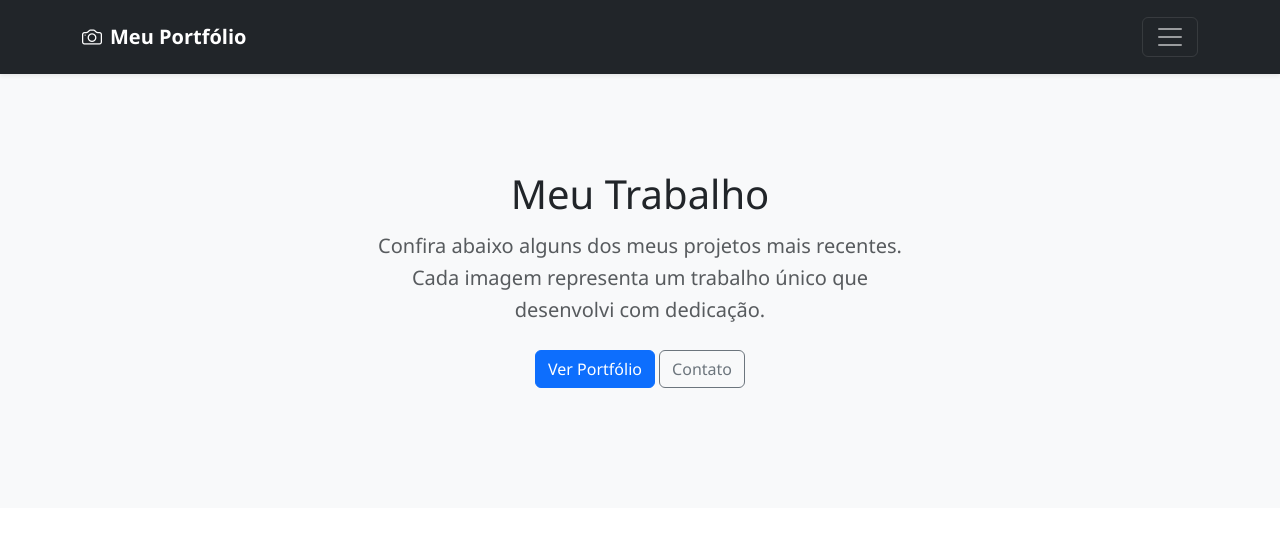
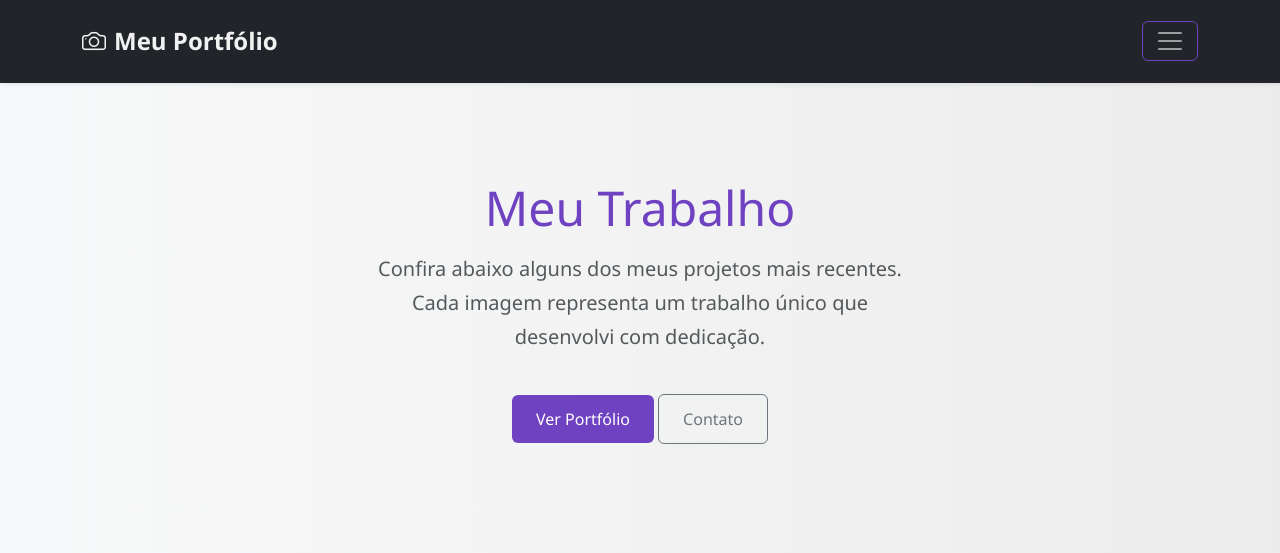
Before and after one commit to jsdodev/NexusOrigin, a Django app: template cursos/templates/home.html in a window 1280 px wide. Shown: the top 553 px of the page. Run offline with Django 4.2, Linux system fonts and the light colour scheme; the template is opened without the code that fills it, so the values that code supplies are empty.

Commit message:
css funcional

```diff
--- /dev/null
+++ b/cursos/static/cursos/assets/js/main.js
@@ -0,0 +1 @@
+console.log('JavaScript carregado com sucesso!');
--- /dev/null
+++ b/cursos/static/cursos/style.css
@@ -0,0 +1,205 @@
+:root {
+    --primary-color: #6f42c1;
+    --primary-hover: #5936a2;
+    --secondary-color: #6c757d;
+    --secondary-hover: #5a6268;
+
+    --light-bg: #f8f9fa;
+    --dark-bg: #1c1e21;
+    --card-bg: #ffffff;
+
+    --text-light: #f1f1f1;
+    --text-dark: #212529;
+
+    --transition-fast: all 0.2s ease-in-out;
+    --transition-smooth: all 0.4s ease-in-out;
+    --border-radius: 0.5rem;
+}
+
+/* RESET */
+* {
+    margin: 0;
+    padding: 0;
+    box-sizing: border-box;
+}
+
+html {
+    scroll-behavior: smooth;
+}
+
+body {
+    font-family: 'Segoe UI', system-ui, sans-serif;
+    background-color: var(--light-bg);
+    color: var(--text-dark);
+    line-height: 1.7;
+    font-size: 16px;
+}
+
+/* ===================== NAVBAR ===================== */
+.navbar {
+    background-color: var(--dark-bg);
+    padding: 1rem 0;
+    transition: var(--transition-smooth);
+}
+
+.navbar .navbar-brand {
+    color: var(--text-light);
+    font-size: 1.5rem;
+    font-weight: bold;
+    transition: var(--transition-fast);
+}
+
+.navbar .navbar-brand:hover {
+    color: var(--primary-color);
+}
+
+.navbar-toggler {
+    border-color: var(--primary-color);
+}
+
+/* ===================== HERO SECTION ===================== */
+section.text-center.bg-light {
+    background: linear-gradient(to right, #f8f9fa, #ececec);
+    padding: 5rem 0;
+}
+
+section.text-center h1 {
+    font-size: 3rem;
+    color: var(--primary-color);
+    font-weight: 700;
+    margin-bottom: 1rem;
+}
+
+section.text-center p.lead {
+    font-size: 1.25rem;
+    color: #555;
+    margin-bottom: 2rem;
+}
+
+section.text-center .btn {
+    padding: 0.75rem 1.5rem;
+    font-size: 1rem;
+    transition: var(--transition-fast);
+}
+
+.btn-primary {
+    background-color: var(--primary-color);
+    border: none;
+}
+
+.btn-primary:hover {
+    background-color: var(--primary-hover);
+}
+
+.btn-outline-secondary:hover {
+    background-color: var(--secondary-hover);
+    color: #fff;
+}
+
+/* ===================== CARDS ===================== */
+.album {
+    background-color: var(--light-bg);
+}
+
+.card {
+    background-color: var(--card-bg);
+    border: none;
+    border-radius: var(--border-radius);
+    overflow: hidden;
+    box-shadow: 0 0 15px rgba(0, 0, 0, 0.05);
+    transition: transform 0.3s ease, box-shadow 0.3s ease;
+}
+
+.card:hover {
+    transform: translateY(-5px);
+    box-shadow: 0 12px 30px rgba(0, 0, 0, 0.1);
+}
+
+.card-img-top {
+    height: 220px;
+    object-fit: cover;
+    transition: transform 0.3s ease;
+}
+
+.card:hover .card-img-top {
+    transform: scale(1.03);
+}
+
+.card-body {
+    padding: 1.5rem;
+}
+
+.card-title {
+    font-size: 1.2rem;
+    font-weight: 600;
+    margin-bottom: 0.75rem;
+}
+
+.card-text {
+    font-size: 0.95rem;
+    color: #555;
+}
+
+/* ===================== CONTATO ===================== */
+#contato {
+    background-color: #f1f1f1;
+    padding: 4rem 0;
+}
+
+#contato h2 {
+    color: var(--primary-color);
+    font-size: 2rem;
+    font-weight: bold;
+    margin-bottom: 1rem;
+}
+
+#contato p.lead {
+    font-size: 1.1rem;
+    color: #666;
+}
+
+#contato .btn {
+    padding: 0.7rem 1.4rem;
+    font-size: 0.95rem;
+    transition: var(--transition-fast);
+    display: inline-flex;
+    align-items: center;
+    gap: 0.5rem;
+}
+
+#contato .btn:hover {
+    transform: translateY(-2px);
+}
+
+/* ===================== FOOTER ===================== */
+footer {
+    background-color: var(--dark-bg);
+    color: var(--text-light);
+    padding: 2rem 0;
+    text-align: center;
+}
+
+footer a {
+    color: var(--text-light);
+    text-decoration: none;
+    transition: var(--transition-fast);
+}
+
+footer a:hover {
+    color: var(--primary-color);
+}
+
+/* ===================== RESPONSIVO ===================== */
+@media (max-width: 768px) {
+    section.text-center h1 {
+        font-size: 2rem;
+    }
+
+    .card-img-top {
+        height: 180px;
+    }
+
+    .navbar-brand {
+        font-size: 1.2rem;
+    }
+}
--- a/cursos/templates/home.html
+++ b/cursos/templates/home.html
@@ -1,3 +1,5 @@
+{% load static %}
+
 <!DOCTYPE html>
 <html lang="pt-br">
 <head>
@@ -12,7 +14,8 @@
     <link rel="stylesheet" href="https://cdn.jsdelivr.net/npm/bootstrap-icons@1.11.1/font/bootstrap-icons.css">
 
     <!-- CSS Personalizado -->
-    <link href="assets/css/style.css" rel="stylesheet">
+    <link href="{% static 'cursos/style.css' %}" rel="stylesheet">
+
 </head>
 <body>
     <!-- Cabeçalho/Navegação -->
--- a/cursos/templates/style.css
+++ /dev/null
@@ -1,193 +0,0 @@
-:root {
-    /* Cores temáticas */
-    --primary-color: #712cf9;
-    --secondary-color: #6c757d;
-    --light-bg: #f8f9fa;
-    --dark-bg: #212529;
-    --text-light: #f8f9fa;
-    --text-dark: #212529;
-    --hover-effect: 0 4px 6px rgba(0, 0, 0, 0.1);
-    --transition-base: all 0.3s ease-in-out;
-}
-
-/* Reset e Estilos Base */
-* {
-    margin: 0;
-    padding: 0;
-    box-sizing: border-box;
-}
-
-html {
-    scroll-behavior: smooth;
-}
-
-body {
-    font-family: 'Segoe UI', system-ui, -apple-system, sans-serif;
-    line-height: 1.6;
-    color: var(--text-dark);
-    background-color: #ffffff;
-    padding-top: 0;
-    overflow-x: hidden;
-}
-
-/* Tipografia Responsiva */
-h1, h2, h3, h4, h5, h6 {
-    font-weight: 700;
-    line-height: 1.2;
-    margin-bottom: 0.75rem;
-}
-
-p {
-    margin-bottom: 1rem;
-}
-
-/* Componentes Reutilizáveis */
-
-/* Navbar Aprimorada */
-.navbar {
-    margin-bottom: 0;
-    padding: 1rem 0;
-    transition: var(--transition-base);
-    box-shadow: 0 2px 4px rgba(0, 0, 0, 0.05);
-}
-
-.navbar.scrolled {
-    padding: 0.5rem 0;
-    background-color: rgba(33, 37, 41, 0.95) !important;
-    backdrop-filter: blur(10px);
-}
-
-/* Cards Modernizados */
-.card {
-    transition: var(--transition-base);
-    margin-bottom: 1.5rem;
-    border: none;
-    border-radius: 0.5rem;
-    overflow: hidden;
-    box-shadow: 0 2px 10px rgba(0, 0, 0, 0.08);
-    height: 100%;
-}
-
-.card:hover {
-    transform: translateY(-0.5rem);
-    box-shadow: var(--hover-effect);
-}
-
-.card-img-top {
-    height: 225px;
-    object-fit: cover;
-    width: 100%;
-    transition: var(--transition-base);
-}
-
-.card:hover .card-img-top {
-    transform: scale(1.03);
-}
-
-.card-body {
-    padding: 1.5rem;
-}
-
-.card-title {
-    font-size: 1.25rem;
-    margin-bottom: 0.75rem;
-}
-
-/* Seção Hero Aprimorada */
-.hero-section {
-    position: relative;
-    min-height: 80vh;
-    display: flex;
-    align-items: center;
-    background: linear-gradient(rgba(0, 0, 0, 0.7), rgba(0, 0, 0, 0.7)), url('../img/hero-bg.jpg') no-repeat center center;
-    background-size: cover;
-    color: var(--text-light);
-    text-align: center;
-    padding: 5rem 0;
-}
-
-.hero-section::before {
-    content: '';
-    position: absolute;
-    top: 0;
-    left: 0;
-    width: 100%;
-    height: 100%;
-    background: linear-gradient(
-        to right,
-        rgba(0, 0, 0, 0.8) 0%,
-        rgba(0, 0, 0, 0.5) 50%,
-        rgba(0, 0, 0, 0.8) 100%
-    );
-    z-index: 0;
-}
-
-.hero-content {
-    position: relative;
-    z-index: 1;
-    max-width: 800px;
-    margin: 0 auto;
-}
-
-/* Seção de Contato Aprimorada */
-.contact-section {
-    background-color: var(--light-bg);
-    padding: 4rem 0;
-}
-
-.contact-card {
-    background: white;
-    border-radius: 0.5rem;
-    padding: 2rem;
-    box-shadow: var(--hover-effect);
-}
-
-/* Rodapé Aprimorado */
-footer {
-    background-color: var(--dark-bg);
-    color: var(--text-light);
-    padding: 2rem 0;
-    text-align: center;
-}
-
-footer a {
-    color: var(--text-light);
-    text-decoration: none;
-    transition: var(--transition-base);
-}
-
-footer a:hover {
-    color: var(--primary-color);
-    text-decoration: underline;
-}
-
-/* Efeitos e Animações */
-.fade-in {
-    animation: fadeIn 1s ease-in;
-}
-
-@keyframes fadeIn {
-    from { opacity: 0; transform: translateY(20px); }
-    to { opacity: 1; transform: translateY(0); }
-}
-
-/* Responsividade */
-@media (max-width: 768px) {
-    .hero-section {
-        min-height: 60vh;
-        padding: 3rem 0;
-    }
-
-    .card {
-        margin-bottom: 1rem;
-    }
-
-    .navbar-brand {
-        font-size: 1rem;
-    }
-}
-
-/* Utilitários */
-.shadow-sm { box-shadow: 0 0.125rem 0.25rem rgba(0, 0, 0, 0.075) !important; }
-.shadow { box-shadow: 0 0.5rem 1rem rgba(0, 0, 0, 0.15) !important; }
-.rounded { border-radius: 0.25rem !important;
```
Also changed, not shown: main/settings.py (+12 -1 lines), usuarios/tamplates/usuarios/detalhe_usuario.html (deleted, +0 -12 lines), usuarios/tamplates/usuarios/lista_usuarios.html (deleted, +0 -18 lines).
